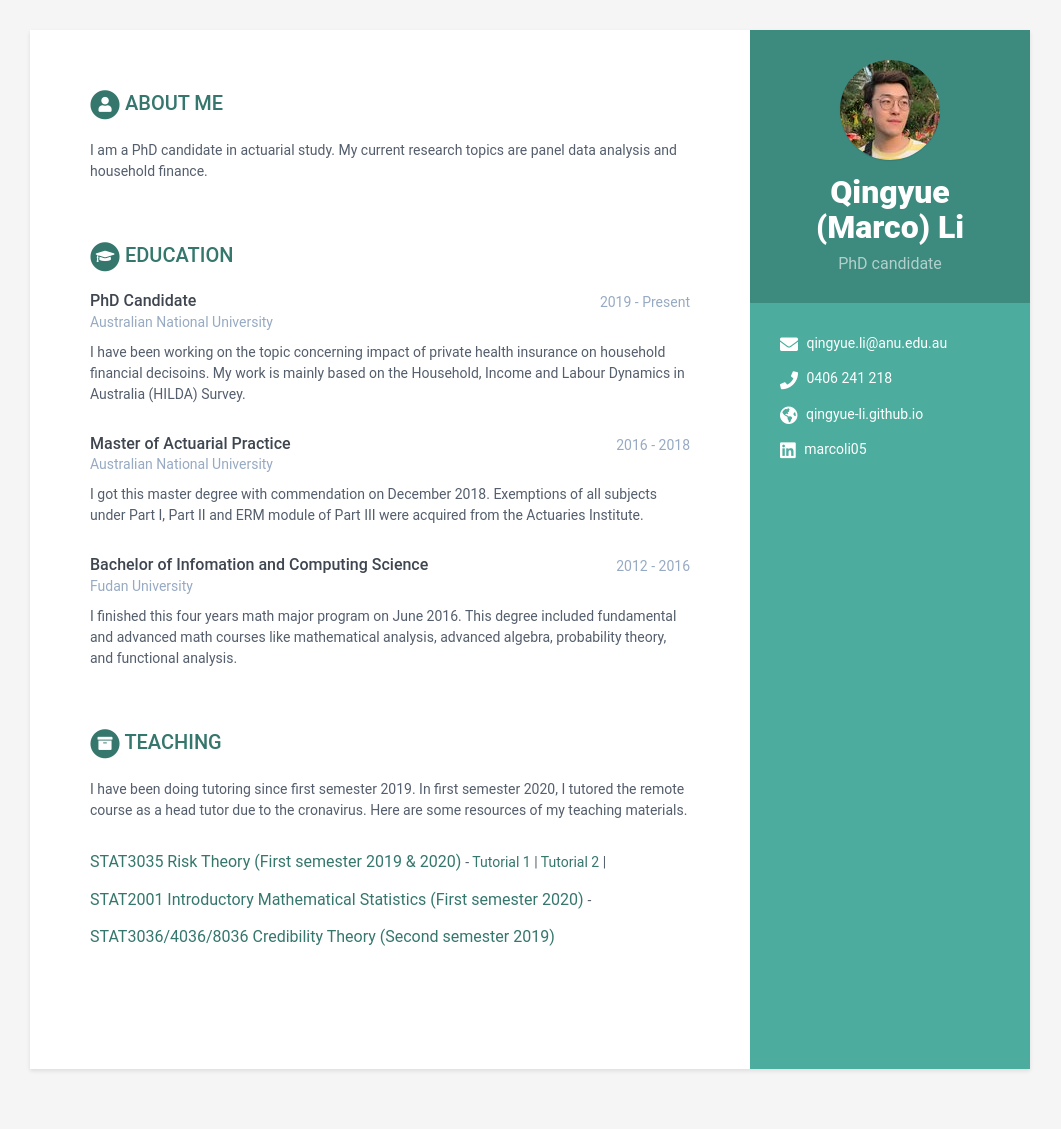
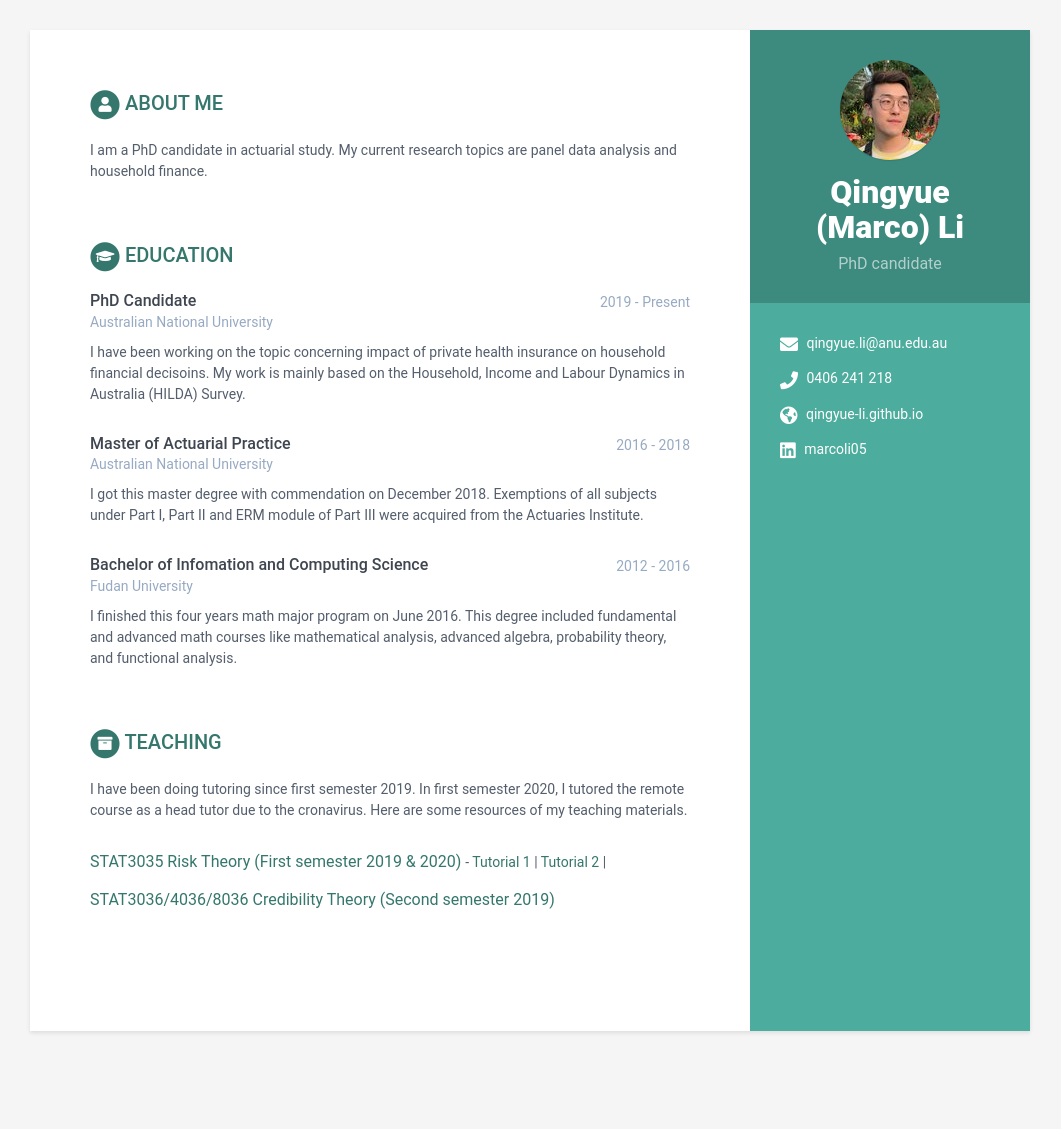
Before and after one commit to qingyue-li/qingyue-li.github.io, a Jekyll site: the page built from index.html, in a window 1280 px wide. Shown: the whole page, without its empty margins (110-1171 px from the left). Built offline with Jekyll 4.4.1, drawn with Linux system fonts in a browser that asks for light colours; after the commit the page ends 1091 px from its top, so only the background shows below that.

Commit message:
Update data.yml

```diff
--- a/_data/data.yml
+++ b/_data/data.yml
@@ -64,9 +64,6 @@ projects:
         tagline: |
           <a href="qingyue-li.github.io/assets/Tutorial%201%20slides.pdf" target="_blank">Tutorial 1</a> |
           <a href="qingyue-li.github.io/assets/Tutorial%202%20slides.pdf" target="_blank">Tutorial 2</a> |
-      - title: STAT2001 Introductory Mathematical Statistics (First semester 2020)
-        link: "https://programsandcourses.anu.edu.au/course/STAT2001"
-        tagline: |
 
       - title: STAT3036/4036/8036 Credibility Theory (Second semester 2019)
         link: "https://programsandcourses.anu.edu.au/course/STAT3036"
```
